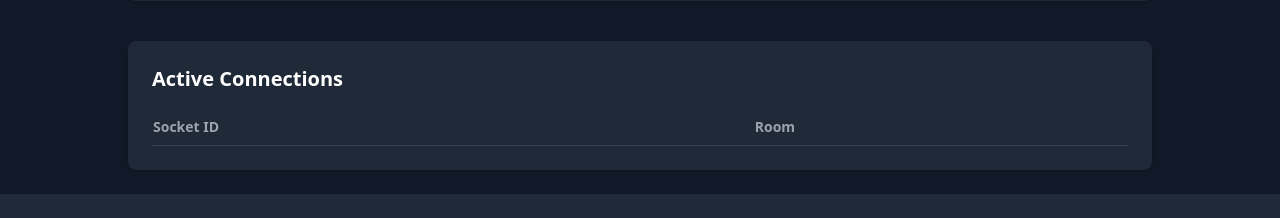
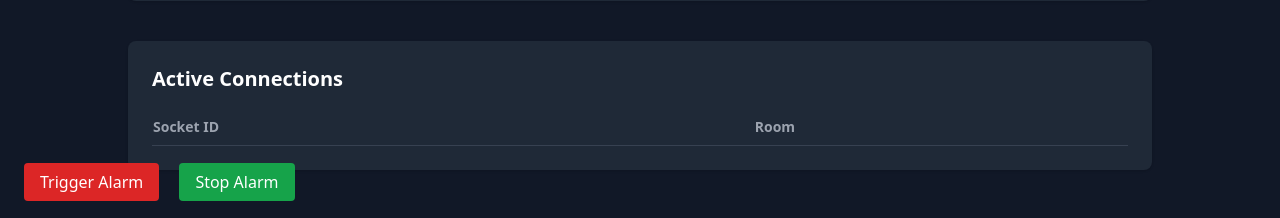
Before and after one commit to Adarshlumi/CHAT_KERALA, a Flask app: page /dashboard in a window 1280 px wide. Shown: the part 729-947 px from the top of the page. Before the commit the page ends 923 px from the top, so only its background shows below. Run offline with Flask 3, Linux system fonts and the light colour scheme; a user stored in the database is signed in; lists and menus that the app fills with data are empty; some libraries are stand-ins or nearby versions.

Commit message:
Update dashboard.html

```diff
--- a/templates/dashboard.html
+++ b/templates/dashboard.html
@@ -111,5 +111,12 @@
       });
     });
   </script>
+
+<a href="/trigger_alarm" class="bg-red-600 text-white px-4 py-2 rounded hover:bg-red-700">Trigger Alarm</a>
+<a href="/stop_alarm" class="bg-green-600 text-white px-4 py-2 rounded hover:bg-green-700 ml-4">Stop Alarm</a>
+
+
+
+
 </body>
 </html>
```
